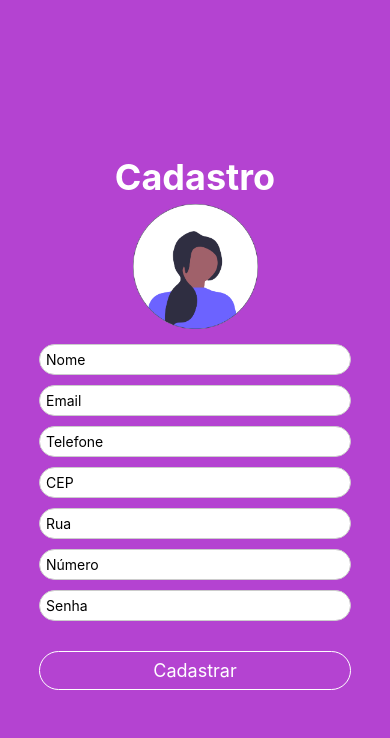
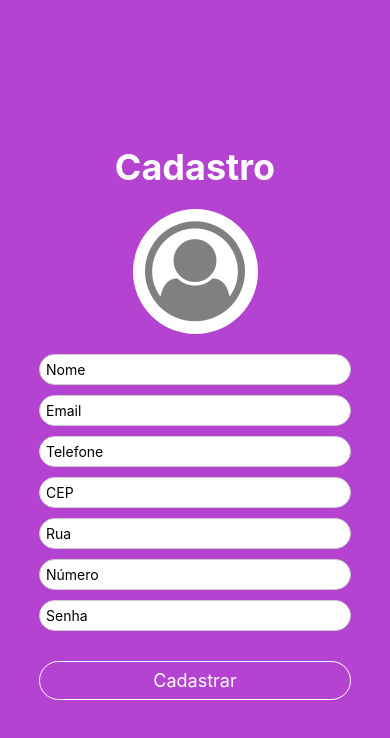
Before and after one commit to KarolVSDev/AppNutriAcao, a React Native app: screen /Cadastro_user in a window 390 px wide. Shown: the top 738 px of the page. Built offline with nearby package versions, Linux system fonts and the light colour scheme.

Commit message:
update front do cadastro

```diff
--- a/src/pages/Cadastro_user/index.js
+++ b/src/pages/Cadastro_user/index.js
@@ -1,6 +1,7 @@
 import React, { useState } from 'react';
 import { View, Text, StyleSheet, TextInput, TouchableOpacity, Alert, Image } from 'react-native';
 import { useNavigation } from '@react-navigation/native';
+import { FontAwesome } from '@expo/vector-icons';
 
 
 export default function Cadastro() {
@@ -48,11 +49,16 @@ export default function Cadastro() {
             Alert.alert('Erro', 'Erro ao cadastrar usuário');
         }
     };
+    const pickImage = async () => {
+        // Implemente aqui a função para selecionar uma imagem da galeria
+    };
 
     return (
         <View style={styles.container}>
             <Text style={styles.title}>Cadastro</Text>
-            <View style={styles.circle}><Image style={{width:125, height:125, marginBottom:10}} source={require('../../assets/user.png')}/></View>
+            <TouchableOpacity style={styles.circle} onPress={pickImage}>
+                <FontAwesome name="user-circle-o" size={100} color="gray" />
+            </TouchableOpacity>
 
 
             <TextInput
@@ -141,6 +147,8 @@ const styles = StyleSheet.create({
         height: 125,
         borderRadius: 125 / 2,
         backgroundColor: "white",
-        bottom: 15,
-      },
+        justifyContent: 'center',
+        alignItems: 'center',
+        marginBottom: 20,
+    },
 });
--- a/src/pages/Ong/index.js
+++ b/src/pages/Ong/index.js
@@ -1,6 +1,7 @@
 import React, { useState } from 'react';
 import { View, Text, StyleSheet, TextInput, TouchableOpacity, Alert, Image } from 'react-native';
 import { useNavigation } from '@react-navigation/native';
+import { FontAwesome } from '@expo/vector-icons';
 
 export default function Ong() {
     const navigation = useNavigation();
@@ -50,10 +51,17 @@ export default function Ong() {
         }
     };
 
+
+    const pickImage = async () => {
+        // Implemente aqui a função para selecionar uma imagem da galeria
+    };
+
     return (
         <View style={styles.container}>
             <Text style={styles.title}>Cadastro</Text>
-            <View style={styles.circle}><Image style={{width:125, height:125, marginBottom:10}} source={require('../../assets/user.png')}/></View>
+            <TouchableOpacity style={styles.circle} onPress={pickImage}>
+                <FontAwesome name="user-circle-o" size={100} color="gray" />
+            </TouchableOpacity>
 
 
             <TextInput
@@ -147,6 +155,8 @@ const styles = StyleSheet.create({
         height: 125,
         borderRadius: 125 / 2,
         backgroundColor: "white",
-        bottom: 15,
-      },
+        justifyContent: 'center',
+        alignItems: 'center',
+        marginBottom: 20,
+    },
 });
--- a/src/pages/Usuario/index.js
+++ b/src/pages/Usuario/index.js
@@ -20,7 +20,7 @@ const UserPage = () => {
         if (storedUserData) {
           const parsedUserData = JSON.parse(storedUserData);
           console.log('Dados do usuário recuperados:', parsedUserData);
-          setUserData(parsedUserData.data);  // Corrige aqui para acessar o objeto data
+          setUserData(parsedUserData.data);
         }
       } catch (error) {
         console.error('Erro ao buscar dados do usuário:', error);
@@ -46,6 +46,7 @@ const UserPage = () => {
 
     if (!result.canceled) {
       setSelectedImage(result.assets[0].uri);
+     // saveImageURI(result.assets[0].uri); // Salva a URI da imagem no AsyncStorage
     }
   };
 
@@ -56,6 +57,7 @@ const UserPage = () => {
   const handleLogout = async () => {
     // Limpa os dados do usuário armazenados localmente ao fazer logout
     await AsyncStorage.removeItem('userData');
+    // Não é necessário limpar a URI da imagem ao fazer logout
     navigation.navigate('Entrar');
   };
 
```
Also changed, not shown: src/assets/image-icon.jpg (added).
